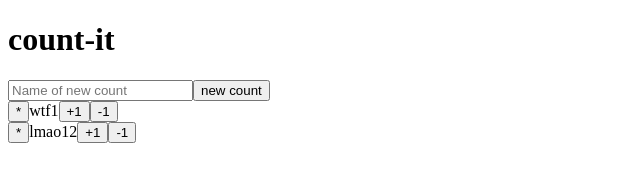
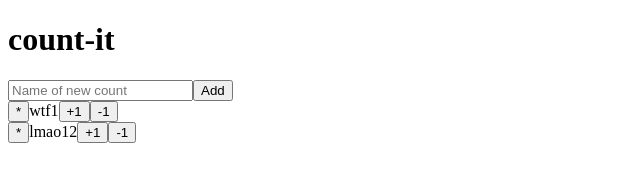
Before and after one commit to gr3yknigh1/count-it, a React (Create React App) app: page / in a window 1280 px wide. Shown: the top 170 px of the page, without its empty margins (0-640 px from the left). Built offline with nearby package versions, Linux system fonts and the light colour scheme.

Commit message:
Change add button text

```diff
--- a/src/features/counter/components/CardForm.tsx
+++ b/src/features/counter/components/CardForm.tsx
@@ -35,7 +35,7 @@ export default function CardForm(): JSX.Element {
         className="form__button"
         onSubmit={onCardFormSubmit}
       >
-        new count
+        Add
       </button>
     </form>
   );
```
